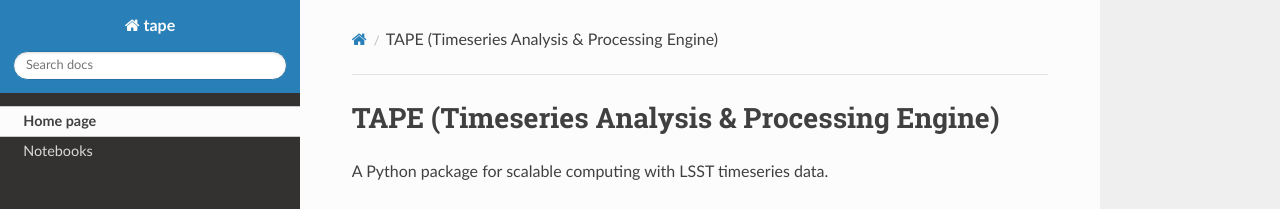
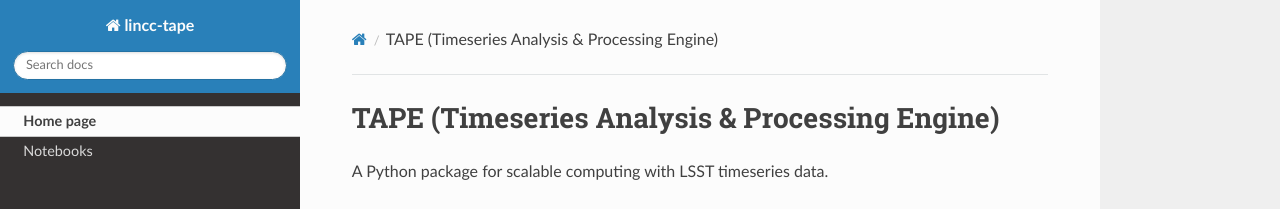
Before and after one commit to lincc-frameworks/tape, a Sphinx documentation site: the page built from docs/index.rst, in a window 1280 px wide. Shown: the top 209 px of the page. Built offline with Sphinx 7.4.7 and the Read the Docs theme 2.0.0, drawn with Linux system fonts in a browser that asks for light colours; pages that are not in the unit, such as notebooks, are missing from menus; the version number could not be read and is left out.

Commit message:
update conf.py

```diff
--- a/docs/conf.py
+++ b/docs/conf.py
@@ -16,10 +16,10 @@ sys.path.insert(0, os.path.abspath('../src/'))
 # -- Project information -----------------------------------------------------
 # https://www.sphinx-doc.org/en/master/usage/configuration.html#project-information
 
-project = "tape"
+project = "lincc-tape"
 copyright = "2023, LINCC Frameworks Team"
 author = "LINCC Frameworks Team"
-release = version("tape")
+release = version("lincc-tape")
 # for example take major/minor
 version = ".".join(release.split(".")[:2])
 
```
